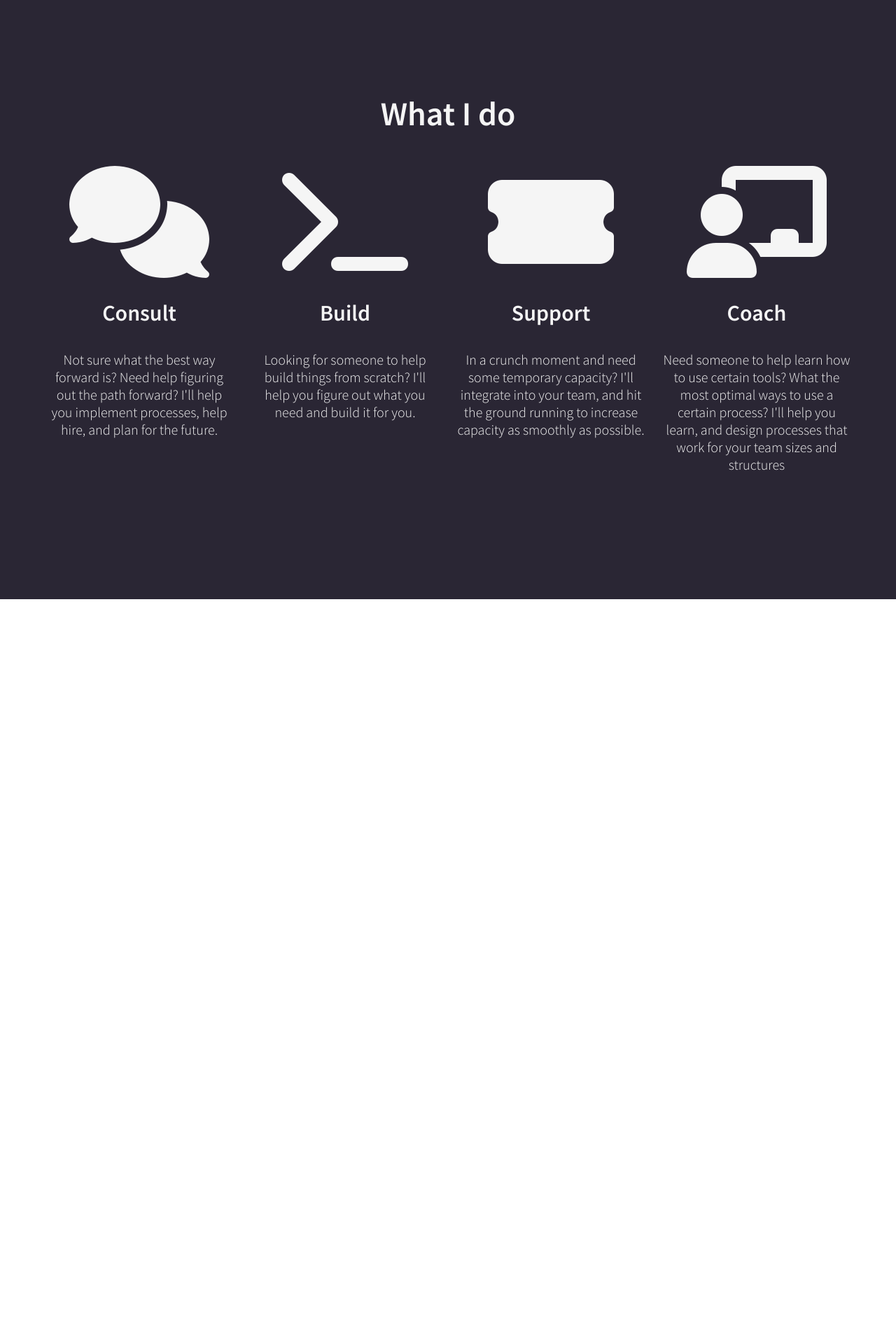
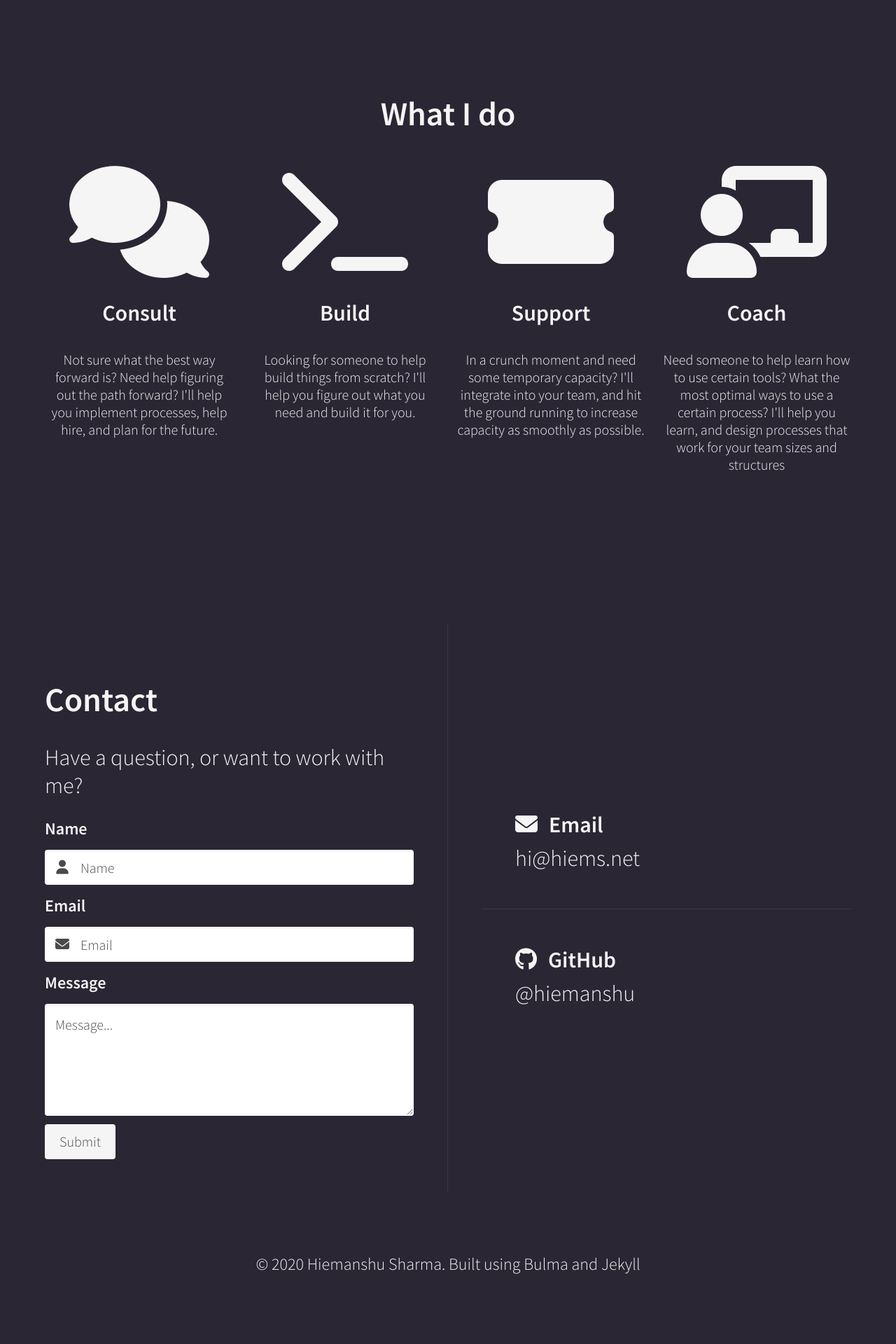
Before and after one commit to hiemanshu/hiems.net, a Jekyll site: the page built from index.markdown, in a window 1280 px wide. Shown: the part 2307-4227 px from the top of the page at 70% size. Built offline with Jekyll 4.4.1, drawn with Linux system fonts in a browser that asks for light colours; nearby versions of some CDN libraries; before the commit the page ends 3163 px from its top, so only the background shows below that.

Commit message:
Add footer with contact form and contact details

```diff
--- /dev/null
+++ b/_includes/footer.html
@@ -0,0 +1,58 @@
+<section class="section section-contact has-background-dark">
+  <div class="container">
+    <div class="columns is-vcentered">
+      <div class="column is-half contact-me-form">
+        <p class="title is-1 has-text-light">Contact</p>
+        <p class="subtitle is-3 has-text-light">Have a question, or want to work with me?</p>
+        <div class="field">
+          <label class="label is-large has-text-light">Name</label>
+          <div class="control has-icons-left">
+            <input class="input is-medium" type="text" placeholder="Name">
+            <span class="icon is-small is-left">
+              <i class="fas fa-user"></i>
+            </span>
+          </div>
+        </div>
+
+        <div class="field">
+          <label class="label is-large has-text-light">Email</label>
+          <div class="control has-icons-left">
+            <input class="input is-medium" type="email" placeholder="Email">
+            <span class="icon is-small is-left">
+              <i class="fas fa-envelope"></i>
+            </span>
+          </div>
+        </div>
+
+        <div class="field">
+          <label class="label is-large has-text-light">Message</label>
+          <div class="control">
+            <textarea class="textarea is-medium" placeholder="Message..."></textarea>
+          </div>
+        </div>
+
+        <div class="field">
+          <div class="control">
+            <button class="button is-light is-medium">Submit</button>
+          </div>
+        </div>
+      </div>
+
+      <div class="column is-half contact-details">
+        <div class="contact-section email">
+          <p class="is-size-3 has-text-weight-bold has-text-light"><i class="fas fa-envelope"></i>Email</p>
+          <p class="is-size-3"><a href="mailto:hi@hiems.net" class="has-text-light">hi@hiems.net</a></p>
+        </div>
+        <div class="contact-section github">
+          <p class="is-size-3 has-text-weight-bold has-text-light"><i class="fab fa-github"></i>GitHub</p>
+          <p class="is-size-3"><a href="https://github.com/hiemanshu" class="has-text-light">@hiemanshu</a></p>
+        </div>
+      </div>
+    </div>
+  </div>
+</section>
+
+<footer class="footer has-background-dark">
+  <div class="content has-text-centered">
+    <p class="is-size-4 has-text-light">&copy; 2020 Hiemanshu Sharma. Built using <a href="https://bulma.io" class="has-text-light">Bulma</a> and <a href="https://jekyllrb.com/" class="has-text-light">Jekyll</a></p>
+</footer>
--- a/_layouts/home.html
+++ b/_layouts/home.html
@@ -10,5 +10,7 @@
     {% include about.html %}
 
     {% include work.html %}
+
+    {% include footer.html %}
   </body>
 </html>
--- a/_sass/_variables.scss
+++ b/_sass/_variables.scss
@@ -3,3 +3,7 @@
 $family-sans-serif: 'Source Sans Pro', BlinkMacSystemFont, -apple-system, "Segoe UI", "Roboto", "Oxygen", "Ubuntu", "Cantarell", "Fira Sans", "Droid Sans", "Helvetica Neue", "Helvetica", "Arial", sans-serif;
 
 $grey-darker: #2a2634;
+
+$border: 1px solid rgba(212, 212, 255, 0.1);
+
+$standard-padding: 3rem;
--- a/assets/css/main.scss
+++ b/assets/css/main.scss
@@ -18,15 +18,38 @@
 
 .section {
   .section-header {
-    padding-bottom: 3rem;
+    padding-bottom: $standard-padding;
   }
 
   .column {
-    padding-bottom: 3rem;
+    padding-bottom: $standard-padding;
 
     .title {
       padding-top: 2rem;
       padding-bottom: 2rem;
     }
   }
+
+  .column.contact-me-form {
+    padding-top: $standard-padding;
+    padding-right: $standard-padding;
+    border-right: $border;
+  }
+
+  .column.contact-details {
+    padding-top: $standard-padding;
+    padding-left: $standard-padding;
+
+    .contact-section {
+      padding: $standard-padding;
+
+      &:not(:last-child) {
+        border-bottom: $border;
+      }
+
+      i {
+        padding-right: 1rem;
+      }
+    }
+  }
 }
```
